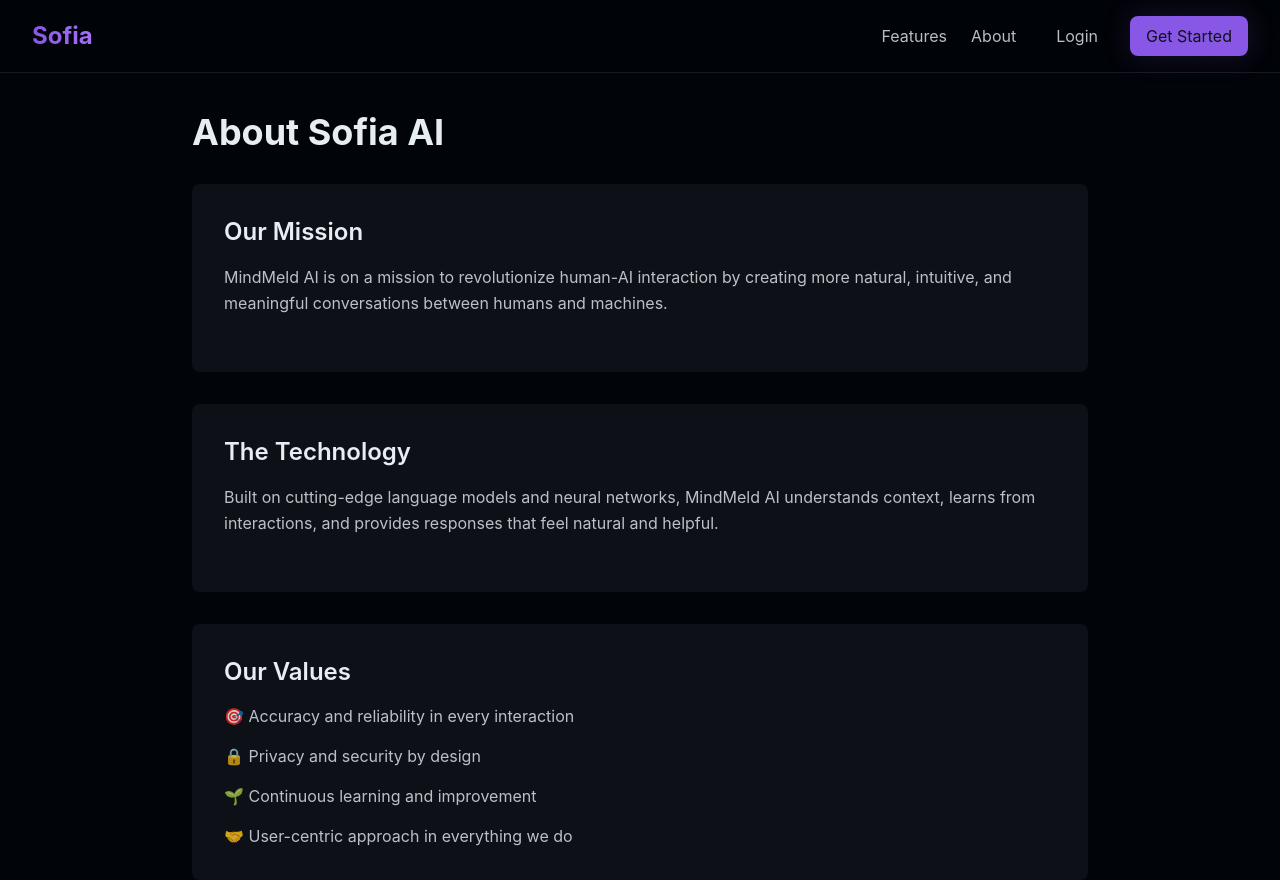
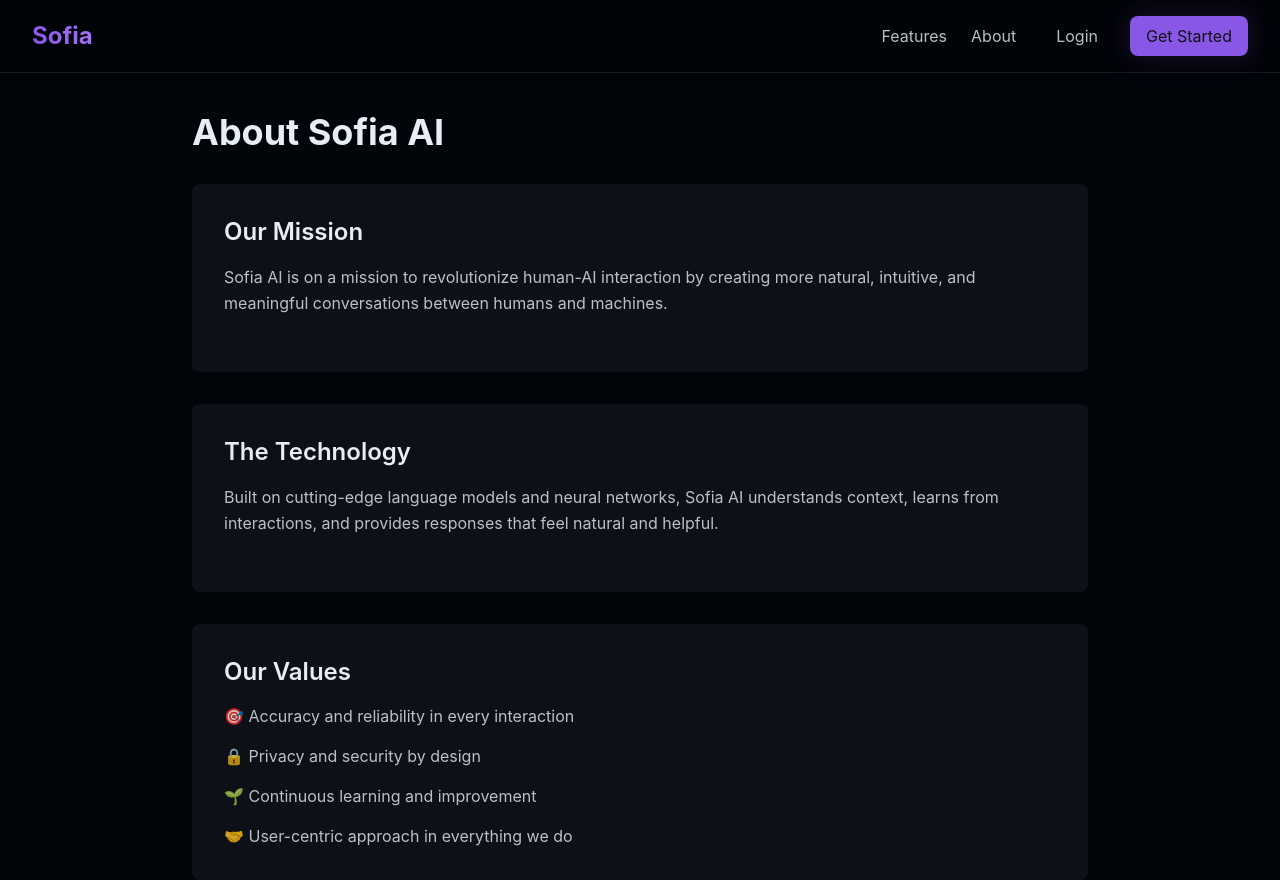
Before and after one commit to Piyushrathoree/Sofia-AI, a React (Vite) app in the folder client/: page /about in a window 1280 px wide. Built offline with nearby package versions, Linux system fonts and the light colour scheme.

Commit message:
fix: update branding from MindMeld AI to Sofia AI in About page

```diff
--- a/client/src/components/pages/About.jsx
+++ b/client/src/components/pages/About.jsx
@@ -15,7 +15,7 @@ function About() {
             <div className="bg-dark rounded-lg p-8 mb-8">
               <h2 className="text-2xl font-semibold mb-4">Our Mission</h2>
               <p className="text-text/80 leading-relaxed mb-6">
-                MindMeld AI is on a mission to revolutionize human-AI interaction by creating more natural,
+                Sofia AI is on a mission to revolutionize human-AI interaction by creating more natural,
                 intuitive, and meaningful conversations between humans and machines.
               </p>
             </div>
@@ -23,7 +23,7 @@ function About() {
             <div className="bg-dark rounded-lg p-8 mb-8">
               <h2 className="text-2xl font-semibold mb-4">The Technology</h2>
               <p className="text-text/80 leading-relaxed mb-6">
-                Built on cutting-edge language models and neural networks, MindMeld AI understands context,
+                Built on cutting-edge language models and neural networks, Sofia AI understands context,
                 learns from interactions, and provides responses that feel natural and helpful.
               </p>
             </div>
```
